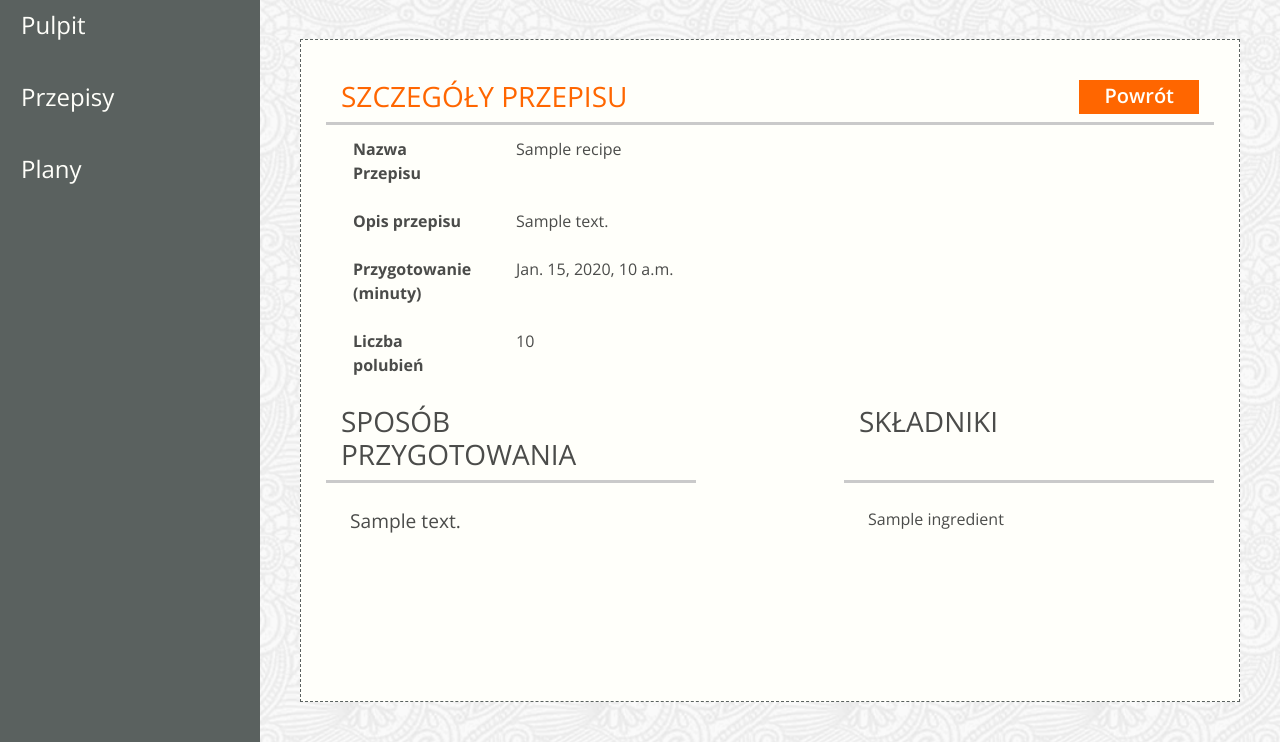
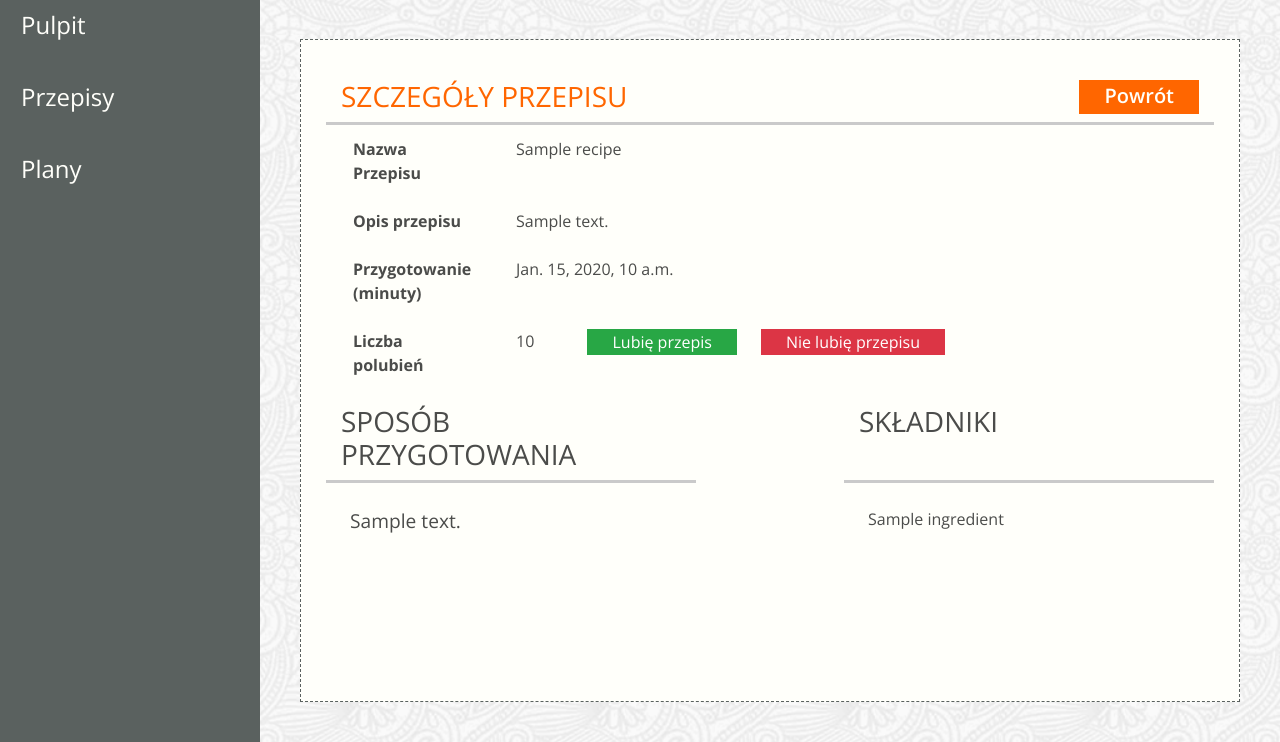
Before and after one commit to scrumlab-warsaw/scrum_project, a Django app: template jedzonko/templates/app-recipe-details.html in a window 1280 px wide. Shown: the part 85-827 px from the top of the page. Run offline with Django 3.2, Linux system fonts and the light colour scheme; the template is opened without the code that fills it: most values are stand-ins (such as "Sample title", 1, 10 or a date in 2020); some libraries are stand-ins or nearby versions; some web fonts are replaced.

Commit message:
Dodane przyciski do reakcji na przepis

```diff
--- a/jedzonko/templates/app-recipe-details.html
+++ b/jedzonko/templates/app-recipe-details.html
@@ -33,11 +33,20 @@
                     {{ recipe.preparation_time }}
                 </td>
             </tr>
-             <tr class="d-flex">
+            <tr class="d-flex">
                 <th scope="row" class="col-2" style="margin-right: 20px">Liczba polubień</th>
-                <td class="col-7">
-                    {{ recipe.votes }}
+                <td class="col-1">
+                {{ recipe.votes }}
                 </td>
+                <form method="POST">
+                    {% csrf_token %}
+                    <td>
+                        <input type="submit" name="like" value="Lubię przepis" class="btn btn-success rounded-0 pt-0 pb-0 pr-4 pl-4">
+                    </td>
+                    <td>
+                        <input type="submit" name="dislike" value="Nie lubię przepisu" class="btn btn-danger rounded-0 pt-0 pb-0 pr-4 pl-4">
+                    </td>
+                </form>
             </tr>
             </tbody>
         </table>
```
Also changed, not shown: jedzonko/views.py (+13 -1 lines).
